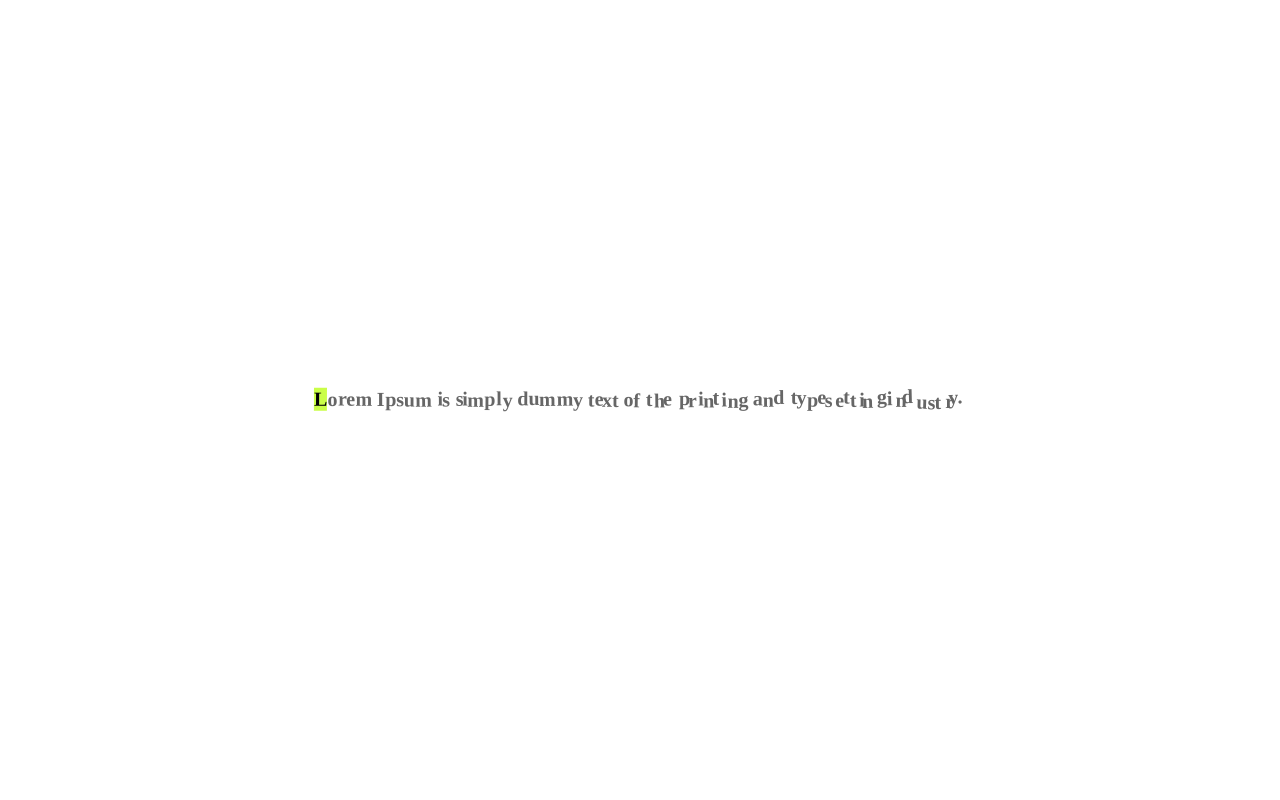
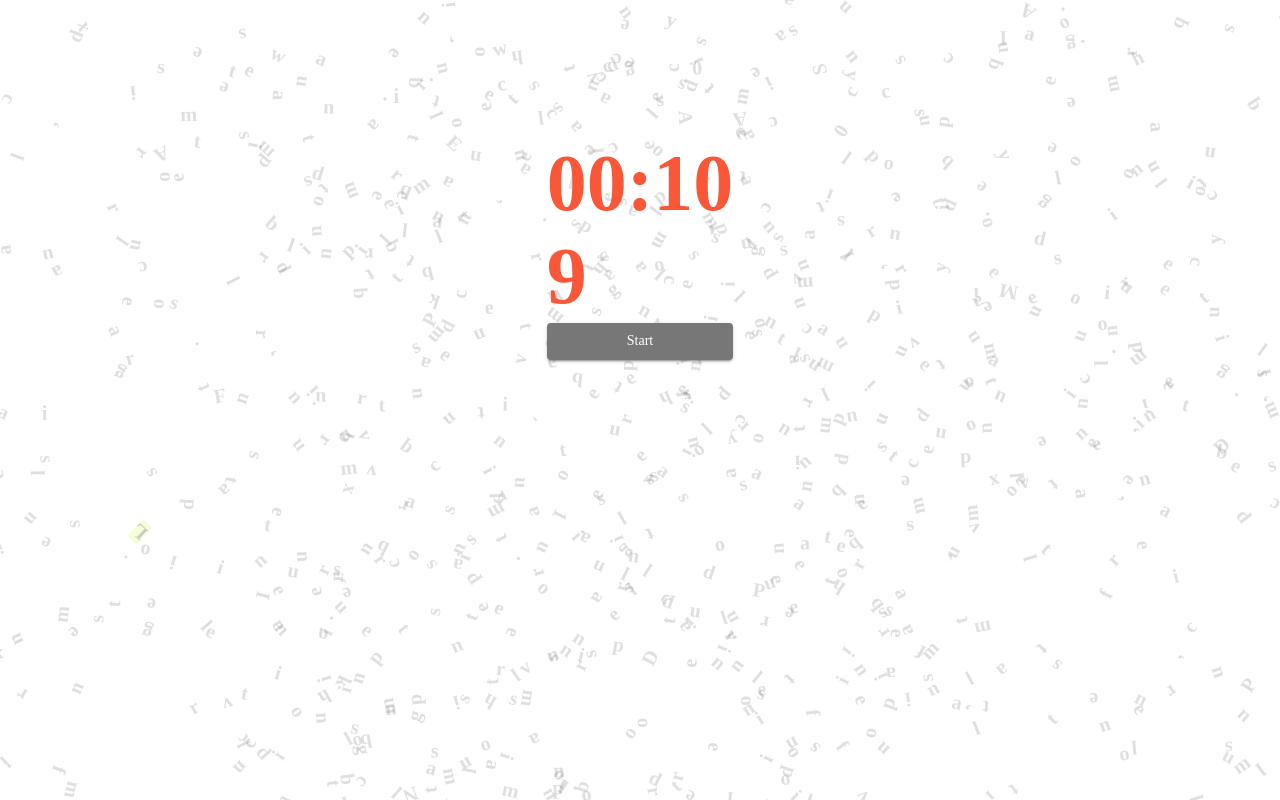
Before and after one commit to ShahzodZiyodullayev/typing_test, a React (Create React App) app: page / in a window 1280 px wide. Built offline with nearby package versions, Linux system fonts and the light colour scheme.

Commit message:
so'ngi o'zgarish

```diff
--- /dev/null
+++ b/src/components/Timer.jsx
@@ -0,0 +1,131 @@
+import React, { useState, useEffect, useRef } from "react";
+import Button from "@mui/material/Button";
+import Typography from "@mui/material/Typography";
+import { Box } from "@mui/material";
+
+function Timer({ countdownInitialTime, animation, calcResult, keyDown, bugArr, sum, textRef, modifiedText }) {
+    const blurRef = useRef();
+    const [countdown, setCountdown] = useState(countdownInitialTime);
+    const [isActive, setIsActive] = useState(false);
+    const [timeLeft, setTimeLeft] = useState(10);
+    const [isTimedOut, setIsTimedOut] = useState(false);
+
+    useEffect(() => {
+        console.log(bugArr);
+        console.log(sum);
+    }, [isTimedOut]);
+
+    useEffect(() => {
+        let countdownInterval = null;
+        let timerInterval = null;
+
+        if (isActive && countdown > 0) {
+            countdownInterval = setInterval(() => {
+                setCountdown((prevCountdown) => prevCountdown - 1);
+            }, 1000);
+        } else if (isActive && countdown === 0) {
+            countdownInterval = setInterval(() => {
+                setTimeLeft((prevTimeLeft) => {
+                    if (prevTimeLeft === 0) {
+                        clearInterval(countdownInterval);
+                        clearInterval(timerInterval);
+                        setIsTimedOut(true);
+                        setIsActive(false);
+                        calcResult();
+                        document.removeEventListener("keydown", keyDown);
+                        return 0;
+                    }
+                    return prevTimeLeft;
+                });
+            }, 1000);
+            document.addEventListener("keydown", keyDown);
+
+            timerInterval = setInterval(() => {
+                setTimeLeft((prevTimeLeft) => prevTimeLeft - 1);
+            }, 1000);
+        } else if (!isActive && countdown !== countdownInitialTime) {
+            clearInterval(countdownInterval);
+            clearInterval(timerInterval);
+            setCountdown(countdownInitialTime);
+            setTimeLeft(10);
+        }
+
+        return () => {
+            clearInterval(countdownInterval);
+            clearInterval(timerInterval);
+            document.removeEventListener("keydown", keyDown);
+        };
+    }, [isActive, countdown]);
+
+    const clearText = () => {
+        const elementRef = textRef;
+
+        elementRef.current.childNodes[0].style.backgroundColor = "#CAFE48";
+        elementRef.current.childNodes[0].style.color = "#000";
+        elementRef.current.childNodes.forEach((el) => {
+            el.style.color = "#666";
+            if (el.classList.contains("bug")) {
+                el.classList.remove("bug");
+            }
+        });
+    };
+
+    function startTimer() {
+        console.log(sum);
+        setIsTimedOut(false);
+        setIsActive(true);
+        blurRef.current.blur();
+        animation.play();
+        clearText();
+        bugArr.length = 0;
+        modifiedText = null;
+        sum = -1;
+    }
+
+    const clearAnimation = () => {
+        animation.seek(0);
+        animation.pause();
+    };
+
+    const clearTime = () => {
+        setIsTimedOut(false);
+        setIsActive(false);
+        clearAnimation();
+        clearText();
+    };
+
+    function formatTime(time) {
+        return time < 10 ? `0${time}` : time;
+    }
+
+    const minutes = Math.floor((timeLeft % 3600) / 60);
+    const seconds = timeLeft % 60;
+
+    return (
+        <Box sx={{ display: "flex", justifyContent: "center", flexFlow: "column", zIndex: 9999 }}>
+            {isTimedOut ? (
+                <Typography variant="h3" fontSize="80px" color="#F95738">
+                    Finish
+                </Typography>
+            ) : (
+                <Typography variant="h3" fontSize="80px" color="#F95738">
+                    {formatTime(minutes)}:{formatTime(seconds)}
+                </Typography>
+            )}
+            <Typography variant="h3" fontSize="80px" color="#F95738">
+                {countdown}
+            </Typography>
+            {!isActive ? (
+                <Button ref={blurRef} variant="contained" color="primary" onClick={startTimer}>
+                    Start
+                </Button>
+            ) : (
+                <Button variant="contained" color="primary" onClick={clearTime}>
+                    Retry
+                </Button>
+            )}
+        </Box>
+    );
+}
+
+export default Timer;
--- a/src/pages/Home.jsx
+++ b/src/pages/Home.jsx
@@ -1,17 +1,25 @@
-import React, { useEffect, useRef, useState } from "react";
+import React, { useEffect, useRef } from "react";
 import { Typography } from "@mui/material";
 import Grid2 from "@mui/material/Unstable_Grid2/Grid2";
 import anime from "animejs/lib/anime.es.js";
 import "./style.css";
+import Timer from "../components/Timer";
 
-const DATA = "Lorem Ipsum is simply dummy text of the printing and typesetting industry.";
-// const DATA =
-//     "Lorem Ipsum is simply dummy text of the printing and typesetting industry. Lorem Ipsum has been the industry's standard dummy text ever since the 1500s, when an unknown printer took a galley of type and scrambled it to make a type specimen book. It has survived not only five centuries, but also the leap into electronic typesetting, remaining essentially unchanged.";
+const DATA =
+    "Lorem Ipsum is simply dummy text of the printing and typesetting industry. Lorem Ipsum has been the industry's standard dummy text ever since the 1500s, when an unknown printer took a galley of type and scrambled it to make a type specimen book. It has survived not only five centuries, but also the leap into electronic typesetting, remaining essentially unchanged. Aliquam consectetur erat nunc, quis scelerisque ipsum pellentesque quis. Nullam accumsan vitae nulla nec bibendum. Etiam vehicula mauris non neque dignissim tempus vitae eu nulla. Aliquam tincidunt vestibulum mauris, eu blandit tellus gravida vitae. Aliquam gravida eros volutpat dolor aliquet, at iaculis dolor suscipit. Proin sed ex quam. Vestibulum ante ipsum primis in faucibus orci luctus et ultrices posuere cubilia curae; Donec blandit, leo nec tempus viverra, nisl neque sodales massa, non sollicitudin sapien lorem in risus. Nunc leo ligula, posuere et ullamcorper sit amet, pretium et urna. Sed commodo mauris quis eros sodales maximus. Aliquam ultrices in mauris id fringilla. Donec elit enim, pellentesque eu blandit ac, auctor non sapien. Pellentesque eget elit efficitur, cursus est eget, molestie dolor. Fusce ultrices vehicula velit a posuere. Pellentesque egestas et eros in aliquet. Mauris in neque placerat, mollis felis nec, rutrum mi.";
 
 const Home = () => {
     const textRef = useRef(null);
-    let bugArr = [];
+    const bugArr = [];
     let sum = -1;
+    let modifiedText;
+
+    const animation = anime.timeline({
+        targets: ".letter",
+        easing: "easeInOutExpo"
+    });
+
+    document.addEventListener("keydown", () => console.log(sum));
 
     useEffect(() => {
         const elementRef = textRef;
@@ -26,12 +34,6 @@ const Home = () => {
         elementRef.current.childNodes[0].style.backgroundColor = "#CAFE48";
         elementRef.current.childNodes[0].style.color = "#000";
 
-        const animation = anime.timeline({
-            targets: ".letter",
-            easing: "easeInOutExpo"
-            // loop: true
-        });
-
         animation
             .add({
                 rotate: function () {
@@ -44,18 +46,55 @@ const Home = () => {
                     return anime.random(-500, 500);
                 },
                 opacity: 0.2,
-                duration: 0,
-                delay: anime.stagger(10)
+                duration: 0
+            })
+            .add({
+                rotate: 0,
+                translateX: 0,
+                translateY: 0,
+                duration: 2000,
+                delay: anime.stagger(5)
             })
             .add({
                 opacity: 1,
                 rotate: 0,
                 translateX: 0,
                 translateY: 0,
-                duration: 5000,
-                delay: anime.stagger(10)
+                duration: 1000,
+                delay: anime.stagger(20, { grid: [18, 74], from: "center" })
             });
+
+        animation.seek(0);
+        animation.pause();
     }, []);
+
+    const calcResult = () => {
+        bugAnimation();
+        const a = DATA;
+        modifiedText = a.slice(0, sum + 1).split("");
+        bugArr.forEach((index) => {
+            if (index < modifiedText.length) {
+                if (
+                    modifiedText[index] === " " ||
+                    modifiedText[index] === "," ||
+                    modifiedText[index] === "." ||
+                    modifiedText[index] === "-" ||
+                    modifiedText[index] === `"`
+                ) {
+                    modifiedText[index] = " ";
+                } else {
+                    modifiedText[index] = "_";
+                }
+            }
+        });
+
+        modifiedText = modifiedText.join("");
+        modifiedText = modifiedText.split(" ").filter((word) => !word.includes("_"));
+        modifiedText = modifiedText.filter((word) => word.trim().length);
+
+        console.log(modifiedText);
+        console.log(bugArr.length);
+    };
 
     const bugAnimation = () => {
         const animation = anime.timeline({
@@ -87,7 +126,7 @@ const Home = () => {
             });
     };
 
-    document.addEventListener("keydown", (e) => {
+    const keyDown = (e) => {
         if (e.key === "Backspace") {
             if (sum >= 0) {
                 if (sum < DATA.length - 1) {
@@ -97,6 +136,9 @@ const Home = () => {
                 textRef.current.childNodes[sum].style.backgroundColor = "#CAFE48";
                 textRef.current.childNodes[sum].style.color = "#000";
                 textRef.current.childNodes[sum].classList.remove("bug");
+                if (bugArr[bugArr.length - 1] === sum) {
+                    bugArr.pop();
+                }
                 --sum;
             }
         } else if (e.key !== "Shift" && textRef.current.childNodes[sum + 1] && textRef.current.childNodes[sum + 1].textContent === e.key) {
@@ -118,14 +160,15 @@ const Home = () => {
                 textRef.current.childNodes[sum + 1].style.color = "#000";
             }
             textRef.current.childNodes[sum].style.backgroundColor = "transparent";
+            textRef.current.childNodes[sum].style.opacity = 1;
             textRef.current.childNodes[sum].style.color = "#F26171";
             textRef.current.childNodes[sum].classList.add("bug");
+            bugArr.push(sum);
         }
-        console.log(sum);
         if (sum === DATA.length - 1) {
-            bugAnimation();
+            calcResult();
         }
-    });
+    };
 
     return (
         <Grid2
@@ -134,9 +177,20 @@ const Home = () => {
                 height: "100%",
                 display: "flex",
                 justifyContent: "center",
-                alignItems: "center"
+                alignItems: "center",
+                flexFlow: "column"
             }}
         >
+            <Timer
+                countdownInitialTime={Math.round(((DATA.length - 1) * 5 + 2000) / 1000)}
+                animation={animation}
+                calcResult={calcResult}
+                keyDown={keyDown}
+                bugArr={bugArr}
+                sum={sum}
+                textRef={textRef}
+                modifiedText={modifiedText}
+            />
             <Typography ref={textRef} variant="h3" width="70%" color="#666" textAlign="center" position="relative"></Typography>
         </Grid2>
     );
```
